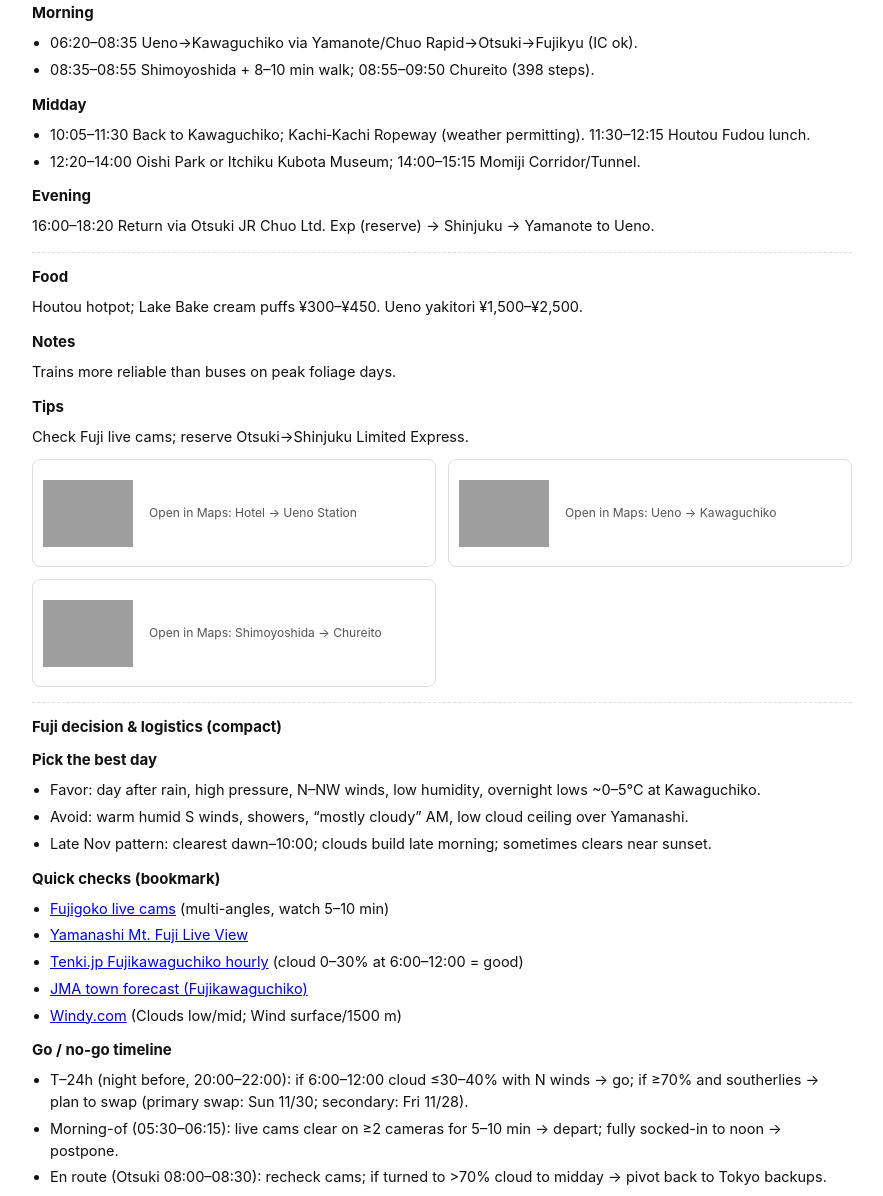
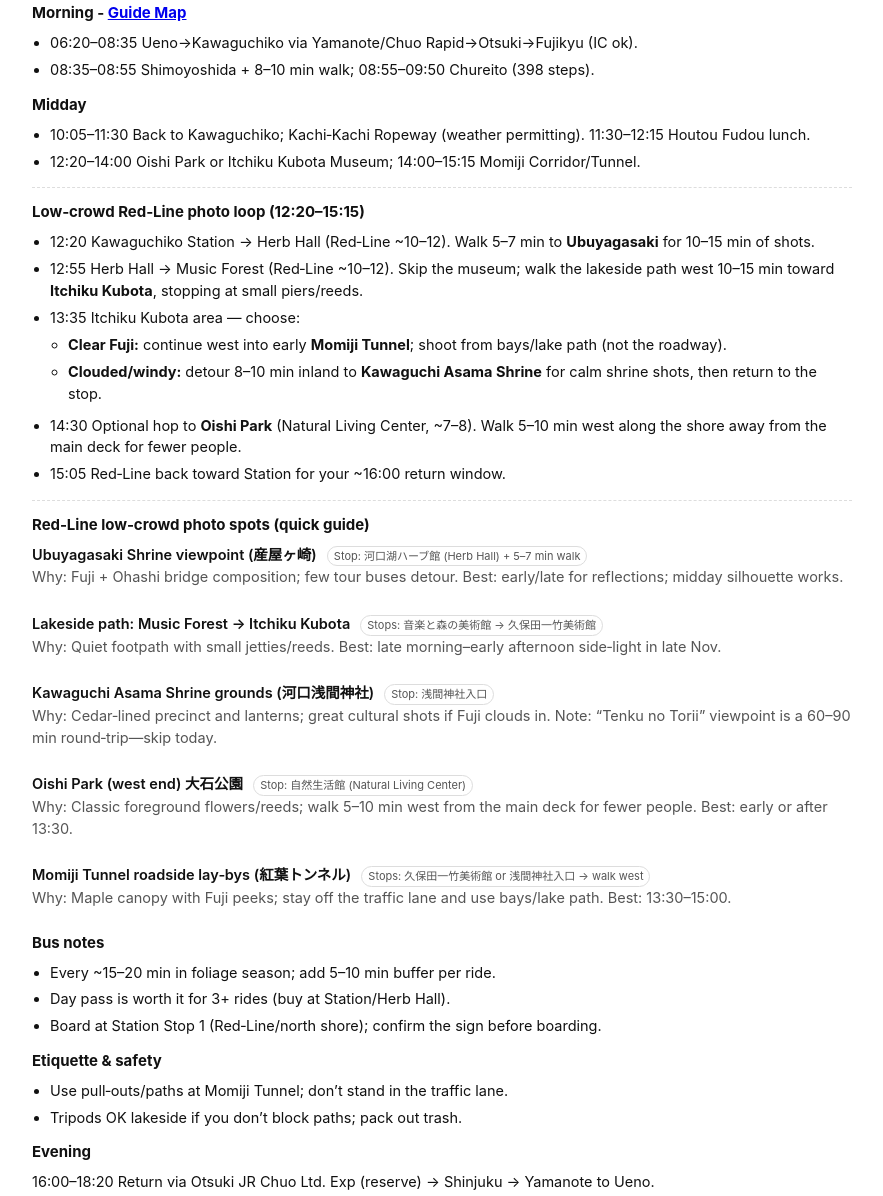
Before and after one commit to ksungcaya/pages, a plain HTML site: page japan/2025-autumn/index.html in a window 1280 px wide. Shown: the part 10489-11685 px from the top of the page, without its empty margins (198-1081 px from the left). Drawn offline with Linux system fonts and the light colour scheme; no server answers; grey boxes are pictures that could not be loaded.

Commit message:
update kawaguchiko details

```diff
--- a/japan/2025-autumn/index.html
+++ b/japan/2025-autumn/index.html
@@ -1388,9 +1388,10 @@
       <div class="forecast-row">
         <div class="wx" data-name="Fujikawaguchiko" data-lat="35.5170" data-lon="138.7600" data-date="2025-11-27"></div>
       </div>
-      <h3>Morning</h3>
-      <ul>
-        <li>06:20–08:35 Ueno→Kawaguchiko via Yamanote/Chuo Rapid→Otsuki→Fujikyu (IC ok).</li>
+      <h3>Morning - <a href="https://en.kawaguchiko.net/img/pdf/guide_map_en.pdf" target="_blank" rel="noopener">Guide
+          Map</a></h3>
+      <ul>
+        <li>06:20–08:35 Ueno→Kawaguchiko via Yamanote/Chuo Rapid→Otsuki→Fujikyu (IC ok). </li>
         <li>08:35–08:55 Shimoyoshida + 8–10 min walk; 08:55–09:50 Chureito (398 steps).</li>
       </ul>
       <h3>Midday</h3>
@@ -1398,6 +1399,71 @@
         <li>10:05–11:30 Back to Kawaguchiko; Kachi‑Kachi Ropeway (weather permitting). 11:30–12:15 Houtou Fudou lunch.
         </li>
         <li>12:20–14:00 Oishi Park or Itchiku Kubota Museum; 14:00–15:15 Momiji Corridor/Tunnel.</li>
+      </ul>
+      <div class="rule"></div>
+      <h3>Low‑crowd Red‑Line photo loop (12:20–15:15)</h3>
+      <ul>
+        <li>12:20 Kawaguchiko Station → Herb Hall (Red‑Line ~10–12). Walk 5–7 min to <strong>Ubuyagasaki</strong> for
+          10–15 min of shots.</li>
+        <li>12:55 Herb Hall → Music Forest (Red‑Line ~10–12). Skip the museum; walk the lakeside path west 10–15 min
+          toward <strong>Itchiku Kubota</strong>, stopping at small piers/reeds.</li>
+        <li>13:35 Itchiku Kubota area — choose:
+          <ul>
+            <li><strong>Clear Fuji:</strong> continue west into early <strong>Momiji Tunnel</strong>; shoot from
+              bays/lake path (not the roadway).</li>
+            <li><strong>Clouded/windy:</strong> detour 8–10 min inland to <strong>Kawaguchi Asama Shrine</strong> for
+              calm shrine shots, then return to the stop.</li>
+          </ul>
+        </li>
+        <li>14:30 Optional hop to <strong>Oishi Park</strong> (Natural Living Center, ~7–8). Walk 5–10 min west along
+          the shore away from the main deck for fewer people.</li>
+        <li>15:05 Red‑Line back toward Station for your ~16:00 return window.</li>
+      </ul>
+
+      <div class="rule"></div>
+      <h3 id="fuji-redline">Red‑Line low‑crowd photo spots (quick guide)</h3>
+      <ul class="poi-list">
+        <li>
+          <span class="poi-name">Ubuyagasaki Shrine viewpoint (産屋ヶ崎)</span>
+          <span class="poi-badge">Stop: 河口湖ハーブ館 (Herb Hall) + 5–7 min walk</span>
+          <div class="tip">Why: Fuji + Ohashi bridge composition; few tour buses detour. Best: early/late for
+            reflections; midday silhouette works.</div>
+        </li>
+        <li>
+          <span class="poi-name">Lakeside path: Music Forest → Itchiku Kubota</span>
+          <span class="poi-badge">Stops: 音楽と森の美術館 → 久保田一竹美術館</span>
+          <div class="tip">Why: Quiet footpath with small jetties/reeds. Best: late morning–early afternoon side‑light
+            in late Nov.</div>
+        </li>
+        <li>
+          <span class="poi-name">Kawaguchi Asama Shrine grounds (河口浅間神社)</span>
+          <span class="poi-badge">Stop: 浅間神社入口</span>
+          <div class="tip">Why: Cedar‑lined precinct and lanterns; great cultural shots if Fuji clouds in. Note: “Tenku
+            no Torii” viewpoint is a 60–90 min round‑trip—skip today.</div>
+        </li>
+        <li>
+          <span class="poi-name">Oishi Park (west end) 大石公園</span>
+          <span class="poi-badge">Stop: 自然生活館 (Natural Living Center)</span>
+          <div class="tip">Why: Classic foreground flowers/reeds; walk 5–10 min west from the main deck for fewer
+            people. Best: early or after 13:30.</div>
+        </li>
+        <li>
+          <span class="poi-name">Momiji Tunnel roadside lay‑bys (紅葉トンネル)</span>
+          <span class="poi-badge">Stops: 久保田一竹美術館 or 浅間神社入口 → walk west</span>
+          <div class="tip">Why: Maple canopy with Fuji peeks; stay off the traffic lane and use bays/lake path. Best:
+            13:30–15:00.</div>
+        </li>
+      </ul>
+      <h3>Bus notes</h3>
+      <ul>
+        <li>Every ~15–20 min in foliage season; add 5–10 min buffer per ride.</li>
+        <li>Day pass is worth it for 3+ rides (buy at Station/Herb Hall).</li>
+        <li>Board at Station Stop 1 (Red‑Line/north shore); confirm the sign before boarding.</li>
+      </ul>
+      <h3>Etiquette & safety</h3>
+      <ul>
+        <li>Use pull‑outs/paths at Momiji Tunnel; don’t stand in the traffic lane.</li>
+        <li>Tripods OK lakeside if you don’t block paths; pack out trash.</li>
       </ul>
       <h3>Evening</h3>
       <p>16:00–18:20 Return via Otsuki JR Chuo Ltd. Exp (reserve) → Shinjuku → Yamanote to Ueno.</p>
@@ -1497,6 +1563,9 @@
         <li>Flow tips: buses bunch midday; add ±10 min per ride; walk lakeside between 18/19/ Corridor if crowded; taxi
           Station↔Oishi ~12–15 min, ¥2,000–¥2,500.</li>
       </ul>
+      <h3>Ropeway backup</h3>
+      <p class="tip">If the Kachi‑Kachi Ropeway queue blows up, take the Tenjoyama hiking trail (~20–25 min up) for
+        similar views and fewer people. Only attempt if trails are dry and you can keep your lunch timing.</p>
       <h3>If you must move the Fuji day</h3>
       <ul>
         <li>Best swaps: Sun 11/30 (your Yanaka day is easy to slide) or Fri 11/28 (swap with Yokohama/Kamakura if that
```
Also changed, not shown: japan/2025-autumn/autumn.csv (+13 -15 lines).
